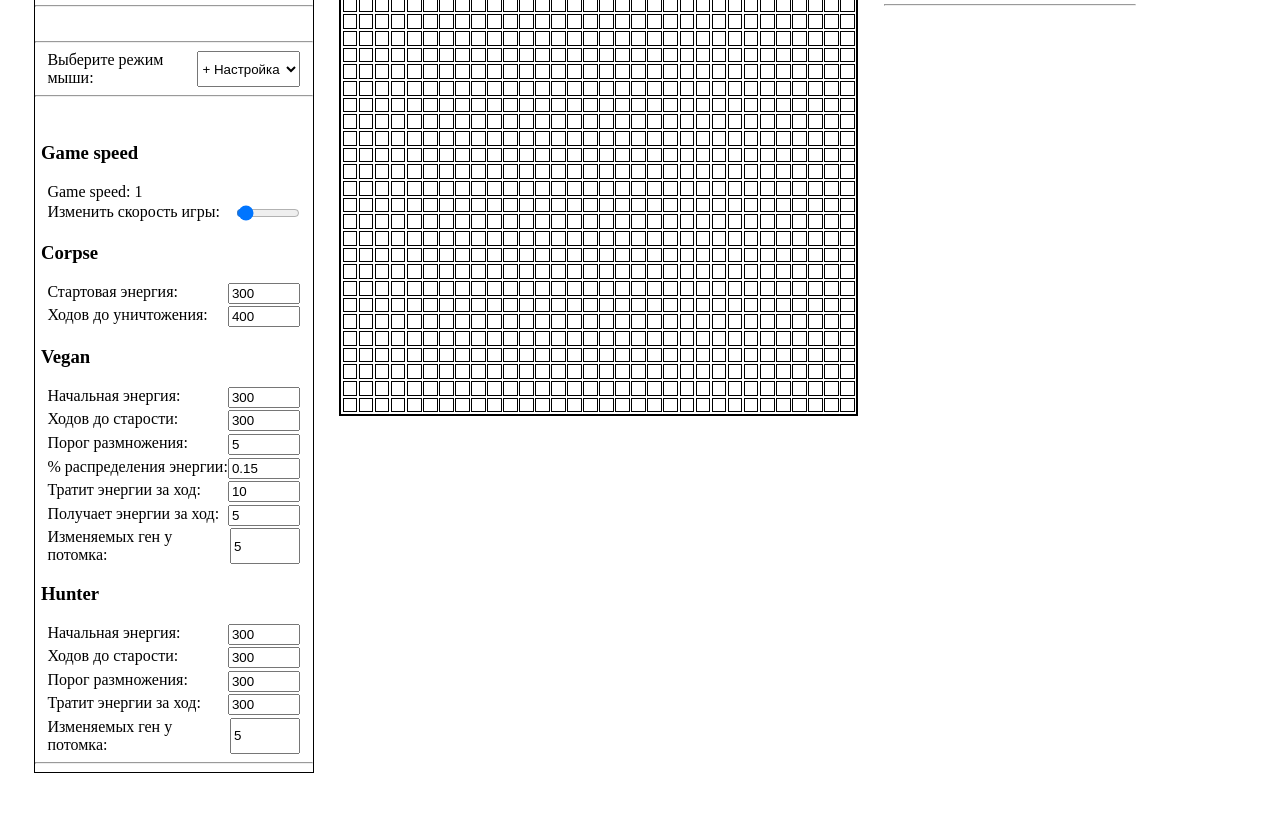
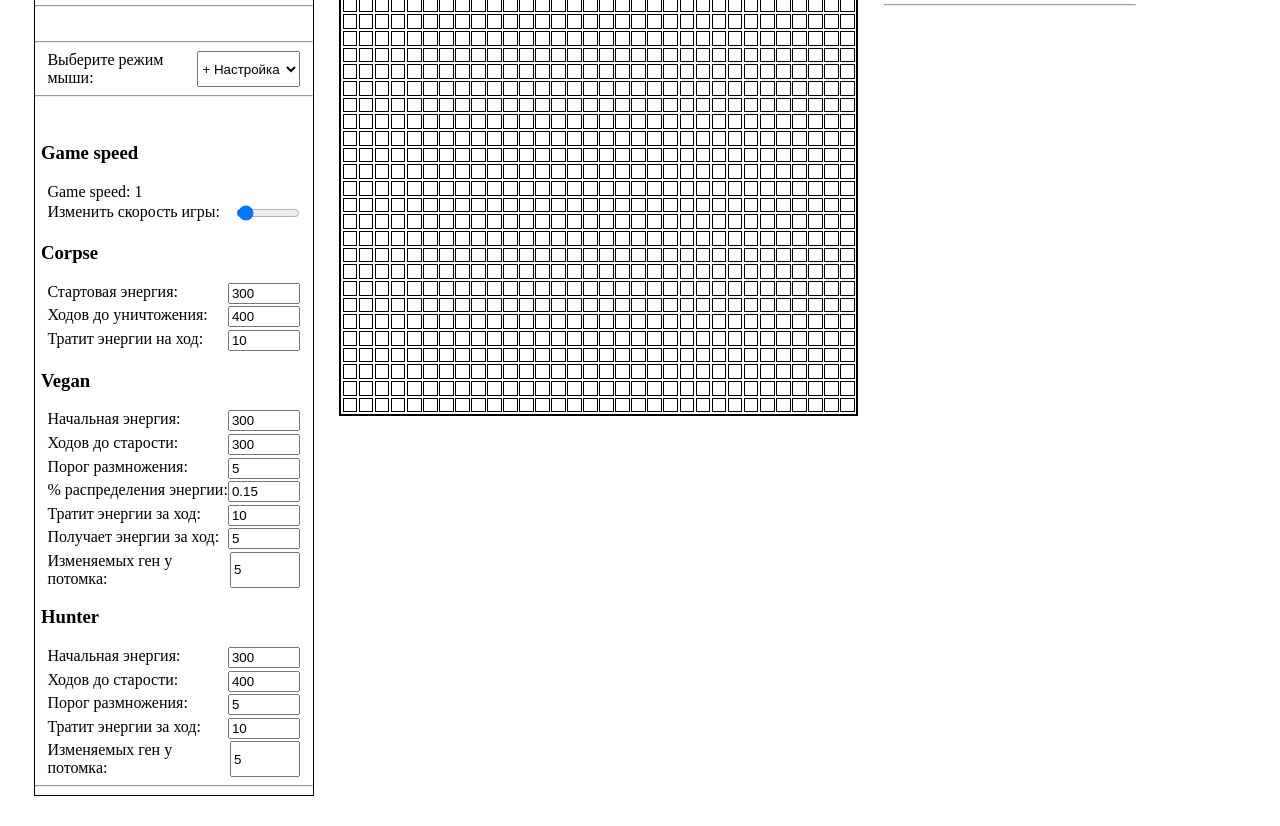
Before and after one commit to Vedji/LifeGame, a plain HTML site: page index.html in a window 1280 px wide. Shown: the part 156-982 px from the top of the page. Drawn offline with Linux system fonts and the light colour scheme.

Commit message:
BugFix
Edit settings menu functional for hunter automat and add corpse energy spells at turn.

```diff
--- a/index.html
+++ b/index.html
@@ -46,6 +46,10 @@
                     <div class="select-mode-menu-input-item">
                         <label for="mouse-mode-menu-setting-corpse-turn-die"> Ходов до уничтожения: </label>
                         <input type="number" id="mouse-mode-menu-setting-corpse-turn-die" name="numberInput" min="1" max="100000" step="1">
+                    </div>
+                    <div class="select-mode-menu-input-item">
+                        <label for="mouse-mode-menu-setting-corpse-energy-spells"> Тратит энергии на ход: </label>
+                        <input type="number" id="mouse-mode-menu-setting-corpse-energy-spells" name="numberInput" min="1" max="100000" step="1">
                     </div>
                     <h3> Vegan </h3>
                     <div class="select-mode-menu-input-item">
--- a/scripts/index.js
+++ b/scripts/index.js
@@ -15,6 +15,7 @@ let ROBOT_GEN_COUNT_MODIFY = 5;
 
 let CORPSE_ROBOT_START_ENERGY = 300;
 let CORPSE_ROBOT_TURN_TO_DIE = 400;
+let CORPSE_ROBOT_ENERGY_SPELLS = 10;
 
 let VEGAN_ROBOT_START_ENERGY = 300;
 let VEGAN_ROBOT_TURN_TO_DIE = 400;
@@ -103,25 +104,25 @@ const GAME_SETTINGS_INPUT = {
         "click_edit_value": (value) => { HUNTER_ROBOT_START_ENERGY = value; }
     },
     "mouse-mode-menu-setting-hunter-turn-die": {
-        "start_value": HUNTER_ROBOT_START_ENERGY,
+        "start_value": HUNTER_ROBOT_TURN_TO_DIE,
         "min_value": 0,
         "max_value": 10000,
         "value_step": 1,
-        "click_edit_value": (value) => { HUNTER_ROBOT_START_ENERGY = value; }
+        "click_edit_value": (value) => { HUNTER_ROBOT_TURN_TO_DIE = value; }
     },
     "mouse-mode-menu-setting-hunter-append-child": {
-        "start_value": HUNTER_ROBOT_START_ENERGY,
+        "start_value": HUNTER_ROBOT_ENERGY_APPEND,
         "min_value": 0,
         "max_value": 10000,
         "value_step": 1,
-        "click_edit_value": (value) => { HUNTER_ROBOT_START_ENERGY = value; }
+        "click_edit_value": (value) => { HUNTER_ROBOT_ENERGY_APPEND = value; }
     },
     "mouse-mode-menu-setting-hunter-spends-energy": {
-        "start_value": HUNTER_ROBOT_START_ENERGY,
+        "start_value": HUNTER_ROBOT_ENERGY_SPELLS,
         "min_value": 0,
         "max_value": 10000,
         "value_step": 1,
-        "click_edit_value": (value) => { HUNTER_ROBOT_START_ENERGY = value; }
+        "click_edit_value": (value) => { HUNTER_ROBOT_ENERGY_SPELLS = value; }
     },
     "mouse-mode-menu-setting-hunter-gen-mod": {
         "start_value": HUNTER_ROBOT_GEN_COUNT_MODIFY,
@@ -130,6 +131,13 @@ const GAME_SETTINGS_INPUT = {
         "value_step": 1,
         "click_edit_value": (value) => { HUNTER_ROBOT_GEN_COUNT_MODIFY = value; }
     },
+    "mouse-mode-menu-setting-corpse-energy-spells": {
+        "start_value": CORPSE_ROBOT_ENERGY_SPELLS,
+        "min_value": 0,
+        "max_value": 10000,
+        "value_step": 1,
+        "click_edit_value": (value) => { CORPSE_ROBOT_ENERGY_SPELLS = value; }
+    }
 };
 
 
@@ -415,7 +423,7 @@ class Corpse extends Robot{
     }
 
     updateRobot(x, y, field){
-        this.energy -= ROBOT_ENERGY_SPELLS;
+        this.energy -= CORPSE_ROBOT_ENERGY_SPELLS;
         if (this.turns_count > this.c_energy_started)
             this.energy = 0;
         if (this.dieRobot(x, y, field))
```
